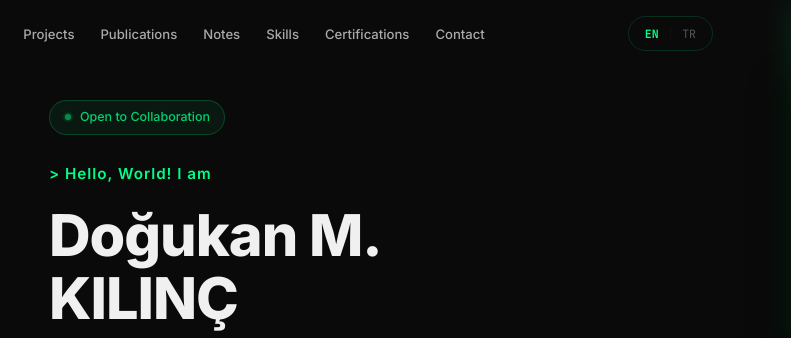
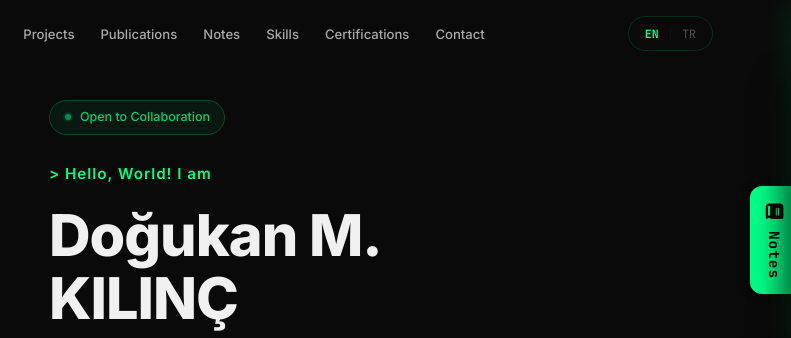
Before and after one commit to dogukankilinc/portfolio, a website: page index.html in a window 1280 px wide. Shown: the top 338 px of the page, 489-1280 px from the left. Drawn offline with Linux system fonts and the light colour scheme.

Commit message:
Add Notes Drawer sidebar toggle handle

```diff
--- a/css/style.css
+++ b/css/style.css
@@ -1402,6 +1402,41 @@ a, button, .lang-btn, .cert-filter-btn, summary, .hamburger {
   transform: translateX(0);
 }
 
+.notes-drawer-toggle {
+  position: absolute;
+  left: -42px;
+  top: 30%;
+  transform: translateY(-50%);
+  background: var(--accent);
+  color: #000;
+  padding: 15px 12px;
+  border-radius: 12px 0 0 12px;
+  cursor: pointer;
+  writing-mode: vertical-rl;
+  text-orientation: mixed;
+  font-family: var(--font-mono);
+  font-weight: 700;
+  font-size: 0.9rem;
+  letter-spacing: 1px;
+  display: flex;
+  align-items: center;
+  gap: 10px;
+  box-shadow: -4px 0 10px rgba(0,0,0,0.3);
+  transition: all 0.3s ease;
+}
+
+.notes-drawer-toggle:hover {
+  background: #0df06a;
+  box-shadow: -4px 0 15px rgba(13, 240, 106, 0.4);
+  padding-left: 18px;
+  left: -48px;
+}
+
+.notes-drawer-toggle i {
+  transform: rotate(90deg);
+  font-size: 1.1rem;
+}
+
 .notes-drawer-header {
   display: flex;
   justify-content: space-between;
--- a/index.html
+++ b/index.html
@@ -1007,6 +1007,9 @@
 
 <!-- Notes Drawer -->
 <div id="notes-drawer" class="notes-drawer">
+  <div class="notes-drawer-toggle" onclick="toggleNotesDrawer()">
+    <i class="fa-solid fa-book"></i> <span data-lk="navNotes">Notes</span>
+  </div>
   <div class="notes-drawer-header">
     <h3 data-lk="notesDrawerTitle">My Personal Notes</h3>
     <button class="notes-drawer-close" onclick="closeNotesDrawer()" aria-label="Close notes">&times;</button>
```
